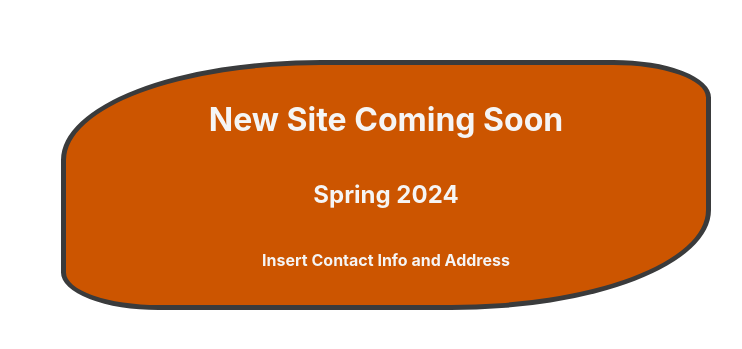
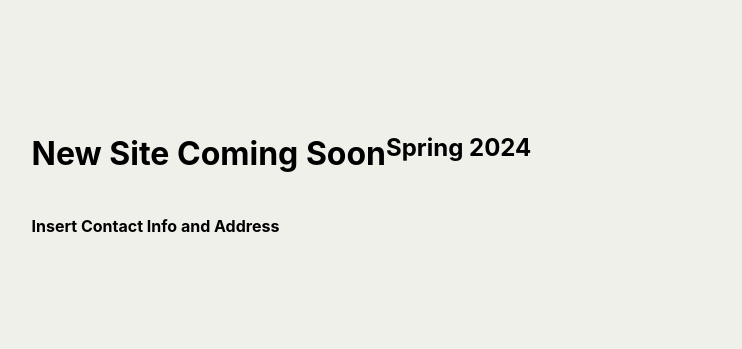
Before and after one commit to JuanTValdez/vanipha, a React (Create React App) app: page / in a window 1280 px wide. Shown: the part 215-564 px from the top of the page, without its empty margins (254-996 px from the left). Built offline with nearby package versions, Linux system fonts and the light colour scheme.

Commit message:
added grid

```diff
--- a/src/App.css
+++ b/src/App.css
@@ -1,17 +1,24 @@
 .App {
   /* Height is temporary */
-   height: 100vh;
+  height: 100vh;
   display: flex;
   flex-direction: column;
   justify-content: center;
   align-items: center;
+  background-color: #EFF0EA;
+
+}
+
+.grid-col {
+  display: grid;
+  grid-template-columns: repeat(2, 1fr);
 
 }
 
 .temp-style {
 
 
- display: flex;
+  display: flex;
   flex-direction: column;
   justify-content: center;
   align-items: center;
--- a/src/App.js
+++ b/src/App.js
@@ -3,7 +3,7 @@ import './App.css';
 function App() {
 	return (
 		<div className='App'>
-			<div className='temp-style'>
+			<div className='grid-col'>
 				<h1>New Site Coming Soon</h1>
 				<h2>Spring 2024</h2>
 				<h4>Insert Contact Info and Address</h4>
```
